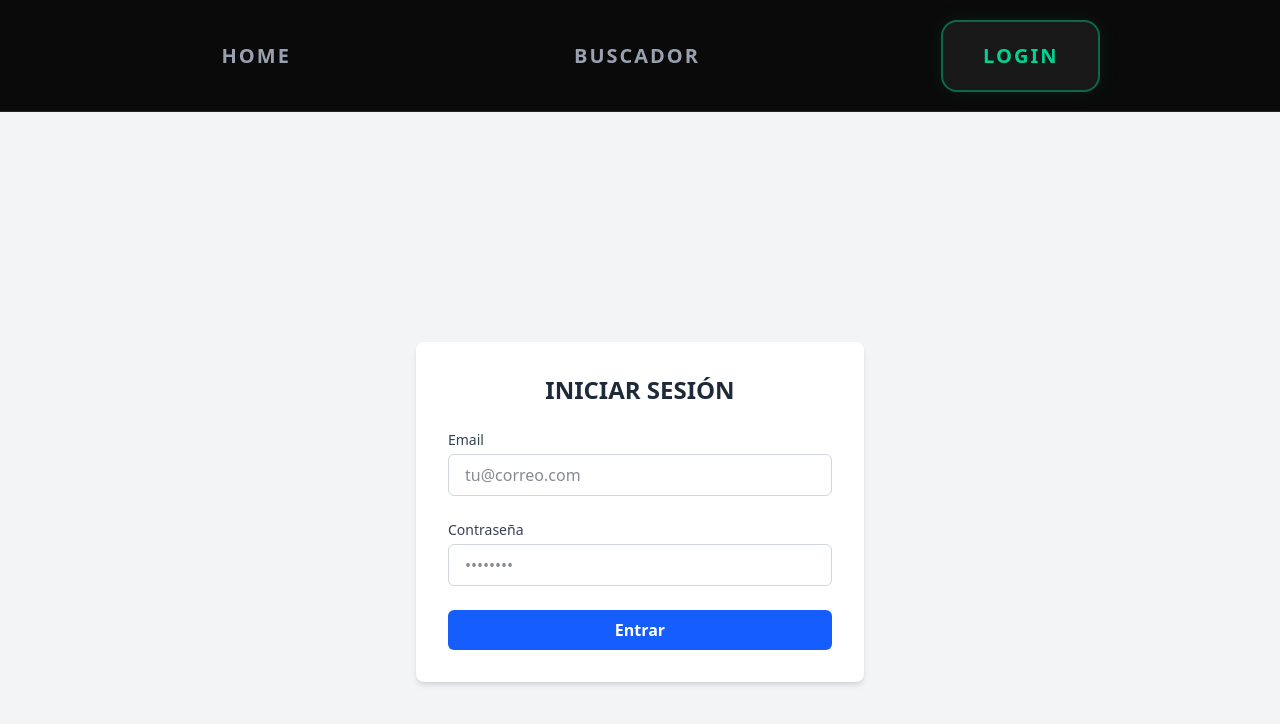
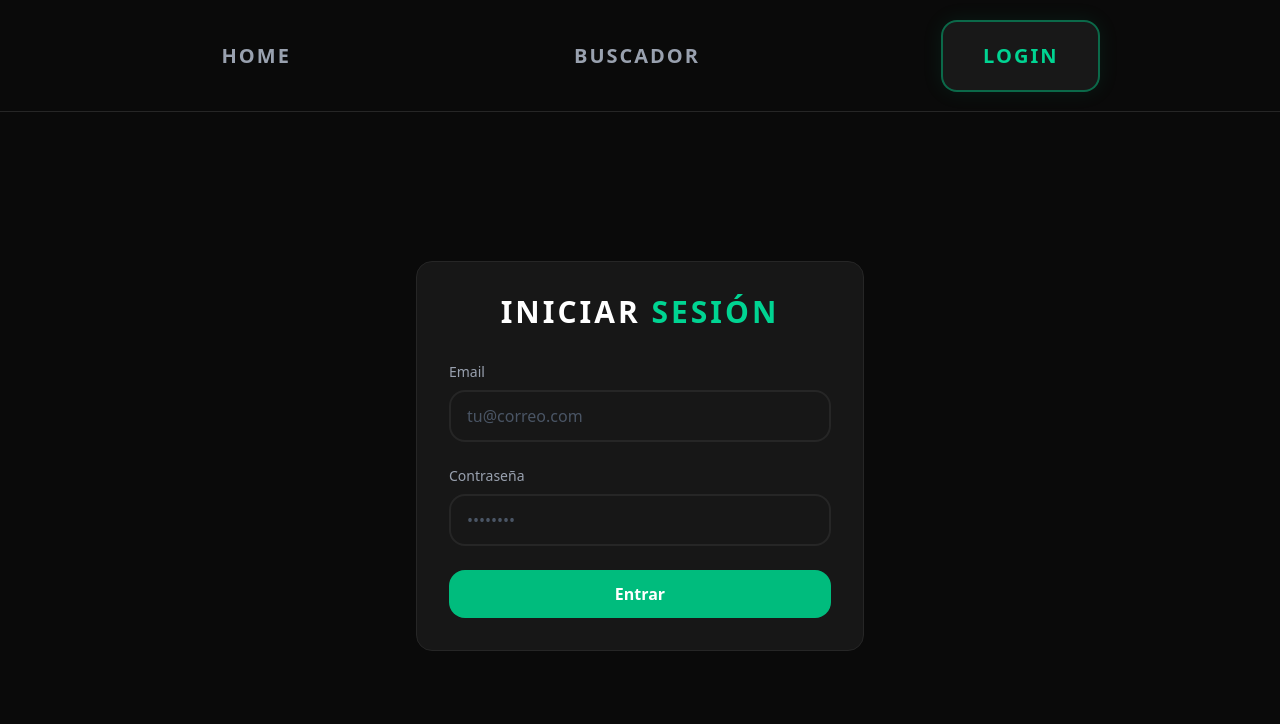
Before and after one commit to cerzam/Proyecto-Rapiti, a React (Vite) app in the folder frontend/: page /login in a window 1280 px wide. Shown: the top 724 px of the page. Built offline with nearby package versions, Linux system fonts and the light colour scheme.

Commit message:
alinear diseño del login con el resto del sitio

```diff
--- a/frontend/src/views/Login.jsx
+++ b/frontend/src/views/Login.jsx
@@ -89,19 +89,19 @@ export default function Login() {
   };
 
   return (
-    <div className="min-h-screen flex items-center justify-center bg-gray-100 px-4">
-      <div className="max-w-md w-full bg-white rounded-lg shadow-md p-8">
+    <div className="flex flex-col items-center justify-center min-h-[calc(100vh-112px)] px-4">
+      <div className="w-full max-w-md bg-neutral-900 border border-neutral-800 rounded-2xl p-8 animate-scale-in">
 
-        <h2 className="text-2xl font-bold text-center text-gray-800 mb-6">
-          INICIAR SESIÓN
+        <h2 className="text-3xl font-bold text-center text-white tracking-widest mb-8">
+          INICIAR <span className="text-emerald-400">SESIÓN</span>
         </h2>
 
         {/* ERROR GLOBAL SEGURO */}
         <div aria-live="polite" className="mb-4">
           {errors.global && (
-            <div className="bg-red-100 border-l-4 border-red-500 text-red-700 p-3 rounded">
-              <p className="text-sm flex items-center">
-                <span className="mr-2">⚠️</span> {errors.global}
+            <div role="alert" className="bg-red-900/30 border border-red-500 text-red-400 p-4 rounded-xl">
+              <p className="text-sm flex items-center gap-2">
+                <span>⚠</span> {errors.global}
               </p>
             </div>
           )}
@@ -111,7 +111,7 @@ export default function Login() {
 
           {/* CAMPO DE CORREO */}
           <div>
-            <label htmlFor="email" className="block text-sm font-medium text-gray-700 mb-1">
+            <label htmlFor="email" className="block text-sm font-medium text-gray-400 mb-2">
               Email
             </label>
             <input
@@ -121,18 +121,16 @@ export default function Login() {
               value={email}
               onChange={(e) => setEmail(e.target.value)}
               disabled={status === 'loading'}
-              // Atributos de accesibilidad exigidos por el TL
               aria-invalid={!!errors.email}
               aria-describedby={errors.email ? "email-error" : undefined}
-              className={`w-full px-4 py-2 text-gray-900 border rounded-md outline-none transition-colors focus:ring-2
-                ${errors.email
-                  ? 'border-red-500 focus:ring-red-500 focus:border-red-500'
-                  : 'border-gray-300 focus:ring-blue-500 focus:border-blue-500'}`}
+              className={`w-full bg-neutral-900 border-2 text-white px-4 py-3 rounded-2xl outline-none transition-all duration-300 placeholder:text-gray-600
+                focus:ring-4 focus:ring-emerald-500
+                ${status === 'loading' ? 'opacity-50 cursor-not-allowed' : ''}
+                ${errors.email ? 'border-red-500' : 'border-neutral-800'}`}
               placeholder="tu@correo.com"
             />
-            {/* Mensaje de error específico del campo */}
             {errors.email && (
-              <p id="email-error" className="mt-1 text-sm text-red-600 font-medium" aria-live="polite">
+              <p id="email-error" className="mt-2 text-sm text-red-400 font-medium" aria-live="polite">
                 {errors.email}
               </p>
             )}
@@ -140,7 +138,7 @@ export default function Login() {
 
           {/* CAMPO DE CONTRASEÑA */}
           <div>
-            <label htmlFor="password" className="block text-sm font-medium text-gray-700 mb-1">
+            <label htmlFor="password" className="block text-sm font-medium text-gray-400 mb-2">
               Contraseña
             </label>
             <input
@@ -150,18 +148,16 @@ export default function Login() {
               value={password}
               onChange={(e) => setPassword(e.target.value)}
               disabled={status === 'loading'}
-              // Atributos de accesibilidad exigidos por el TL
               aria-invalid={!!errors.password}
               aria-describedby={errors.password ? "password-error" : undefined}
-              className={`w-full px-4 py-2 text-gray-900 border rounded-md outline-none transition-colors focus:ring-2
-                ${errors.password
-                  ? 'border-red-500 focus:ring-red-500 focus:border-red-500'
-                  : 'border-gray-300 focus:ring-blue-500 focus:border-blue-500'}`}
+              className={`w-full bg-neutral-900 border-2 text-white px-4 py-3 rounded-2xl outline-none transition-all duration-300 placeholder:text-gray-600
+                focus:ring-4 focus:ring-emerald-500
+                ${status === 'loading' ? 'opacity-50 cursor-not-allowed' : ''}
+                ${errors.password ? 'border-red-500' : 'border-neutral-800'}`}
               placeholder="••••••••"
             />
-            {/* Mensaje de error específico del campo */}
             {errors.password && (
-              <p id="password-error" className="mt-1 text-sm text-red-600 font-medium" aria-live="polite">
+              <p id="password-error" className="mt-2 text-sm text-red-400 font-medium" aria-live="polite">
                 {errors.password}
               </p>
             )}
@@ -171,15 +167,12 @@ export default function Login() {
           <button
             type="submit"
             disabled={status === 'loading'}
-            className="w-full bg-blue-600 hover:bg-blue-700 text-white font-semibold py-2 px-4 rounded-md transition-all duration-200 disabled:bg-blue-400 flex justify-center items-center"
+            className="w-full bg-emerald-500 hover:bg-emerald-600 text-white font-semibold py-3 px-4 rounded-2xl transition-all duration-300 disabled:opacity-50 disabled:cursor-not-allowed flex justify-center items-center focus:ring-4 focus:ring-emerald-500 outline-none"
             aria-busy={status === 'loading'}
           >
             {status === 'loading' ? (
               <>
-                <svg className="animate-spin -ml-1 mr-3 h-5 w-5 text-white" xmlns="http://www.w3.org/2000/svg" fill="none" viewBox="0 0 24 24">
-                  <circle className="opacity-25" cx="12" cy="12" r="10" stroke="currentColor" strokeWidth="4"></circle>
-                  <path className="opacity-75" fill="currentColor" d="M4 12a8 8 0 018-8V0C5.373 0 0 5.373 0 12h4zm2 5.291A7.962 7.962 0 014 12H0c0 3.042 1.135 5.824 3 7.938l3-2.647z"></path>
-                </svg>
+                <div className="animate-spin rounded-full h-5 w-5 border-2 border-white border-t-transparent mr-3"></div>
                 Iniciando sesión...
               </>
             ) : (
```
